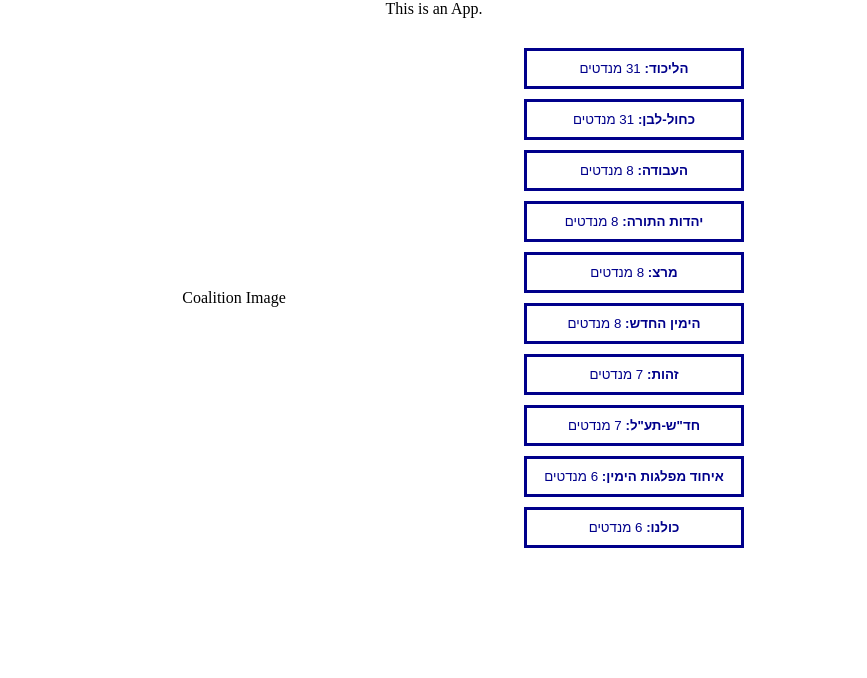
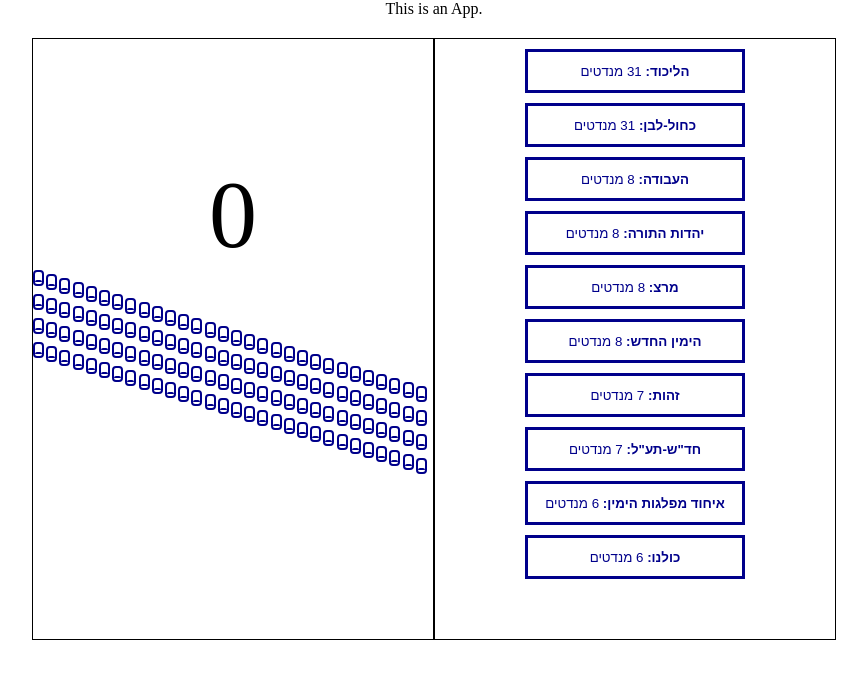
Before and after one commit to udidol/coalition-game, a React (Create React App) app: page / in a window 1280 px wide. Shown: the top 678 px of the page, without its empty margins (206-1073 px from the left). Built offline with nearby package versions, Linux system fonts and the light colour scheme.

Commit message:
added a ton of input handling, huge improvement

```diff
--- a/package.json
+++ b/package.json
@@ -3,7 +3,6 @@
   "version": "0.1.0",
   "private": true,
   "dependencies": {
-    "d3": "^5.9.2",
     "react": "^16.8.6",
     "react-dom": "^16.8.6",
     "react-scripts": "2.1.8"
--- a/src/App.css
+++ b/src/App.css
@@ -1,7 +1,7 @@
 .App {
   text-align: center;
   margin: auto;
-  max-width: 800px;
+  max-width: 820px;
   font-family: 'Open Sans Hebrew';
 }
 
@@ -16,9 +16,13 @@
   margin-bottom: 20px;
 }
 
-.coalitionImage, .parties {
+.coalitionContainer, .parties {
+  display: flex;
   width: 400px;
+  height: 600px;
+  vertical-align: middle;
   text-align: center;
+  border: 1px solid;
 }
 
 .party-button {
@@ -28,7 +32,7 @@
 .party-button button {
   display: block;
   margin: 10px auto;
-  padding: 10px;
+  height: 44px;
   width: 220px;
   border: 3px solid;
   background-color: white;
@@ -41,13 +45,38 @@
   font-weight: bold;
   cursor: pointer;
   border-width: 4px;
-  margin: 15px auto;
   transition: 0.2s ease;
 }
 
 .party-button button.clicked {
   background-color: darkblue;
   color: #fff !important;
+}
+
+.coalitionMandates {
+  font-size: 6rem;
+  margin-top: 30%;
+}
+
+.coalition {
+  height: 260px;
+  position: relative;
+}
+
+.seat {
+  display: block;
+  position: absolute;
+  height: 12px;
+  width: 7px;
+  border: 2px solid darkblue;
+  border-radius: 4px;
+}
+
+.seatBack {
+  height: 24%;
+  border-top: 2px solid darkblue;
+  border-radius: 2px;
+  margin-top: 8px;
 }
 
 .darkblue {
--- a/src/App.js
+++ b/src/App.js
@@ -1,6 +1,7 @@
 import React, { Component } from 'react';
 import './App.css';
 import Party from './components/Party';
+import Coalition from './components/Coalition';
 
 class App extends Component {
   constructor(props) {
@@ -21,7 +22,7 @@ class App extends Component {
         'ichudYamin': { 'name': 'ichudYamin', 'hebrewName': 'איחוד מפלגות הימין', 'numOfMandates': 6, 'color': this.defaultColor, 'clicked': false },
         'kulanu': { 'name': 'kulanu', 'hebrewName': 'כולנו', 'numOfMandates': 6, 'color': this.defaultColor, 'clicked': false },
       },
-      coalitionMap: 0
+      coalitionMandates: 0
     }
 
     this.onButtonClicked = this.onButtonClicked.bind(this);
@@ -30,8 +31,17 @@ class App extends Component {
   onButtonClicked(event) {
     event.preventDefault();
     event.stopPropagation();
+
     let partyToUpdate = event.target.name;
-    console.log(event);
+
+    if (this.state.parties[partyToUpdate].clicked) {
+      this.setState(prevState => ({coalitionMandates: prevState.coalitionMandates - prevState.parties[partyToUpdate].numOfMandates}));
+    }
+    else if (!this.state.parties[partyToUpdate].clicked) {
+      this.setState(prevState => ({coalitionMandates: prevState.coalitionMandates + prevState.parties[partyToUpdate].numOfMandates}));
+    }
+
+    //console.log(event);
     //console.log(partyToUpdate);
     this.setState(prevState => ({
       parties: {
@@ -52,7 +62,10 @@ class App extends Component {
           <div className="app-title">
             This is an App.
           </div>
-          <div className="coalitionImage">Coalition Image</div>
+          <div className="coalitionContainer">
+            <div className="coalitionMandates">{this.state.coalitionMandates}</div>
+            <Coalition coalitionMandates={this.state.coalitionMandates} />
+          </div>
           <div className="parties">
             <Party partyName={parties.likud.name} partyNameHebrew={parties.likud.hebrewName} mandates={parties.likud.numOfMandates} color={parties.likud.color} isClicked={parties.likud.clicked} onClicked={this.onButtonClicked} />
             <Party partyName={parties.kacholLavan.name} partyNameHebrew={parties.kacholLavan.hebrewName} mandates={parties.kacholLavan.numOfMandates} color={parties.kacholLavan.color} isClicked={parties.kacholLavan.clicked} onClicked={this.onButtonClicked} />
--- /dev/null
+++ b/src/components/Coalition.js
@@ -0,0 +1,27 @@
+import React, { Component } from 'react';
+
+class Coalition extends Component {
+    seatFactory() {
+        let seatsArr = [];
+        let totalSeats = 0;
+
+        for (let i=0; i<30; i++) {
+            for (let j=0; j<4; j++) {
+                seatsArr.push(<div className={`seat s${j}`} key={totalSeats+100} style={{backgroundColor: `${this.props.coalitionMandates > totalSeats ? 'rgba(0, 0, 139, 1)' : 'rgba(0, 0, 139, 0)'}`, top: `${j*24+i*4}px`, left: `${i*3.3}%` }}><div className="seatBack"></div></div>);
+                totalSeats++;
+            }
+        }
+
+        return seatsArr;
+    }
+
+    render() {
+        return (
+            <div className="coalition">
+                {this.seatFactory()}
+            </div>
+        );
+    }
+}
+
+export default Coalition;
```
Also changed, not shown: 1 other file (tests, documents, lock files or other folders).
